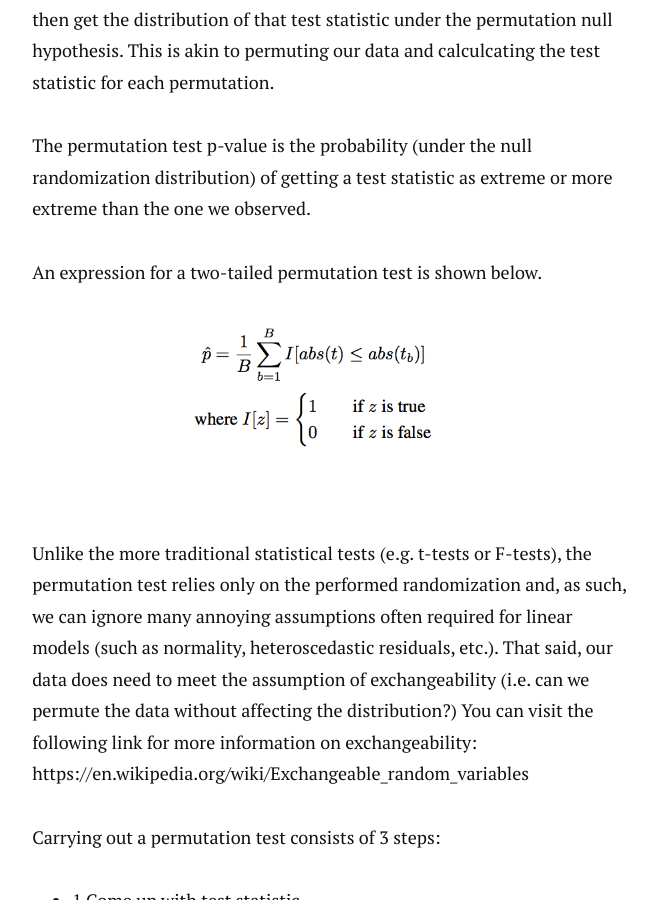
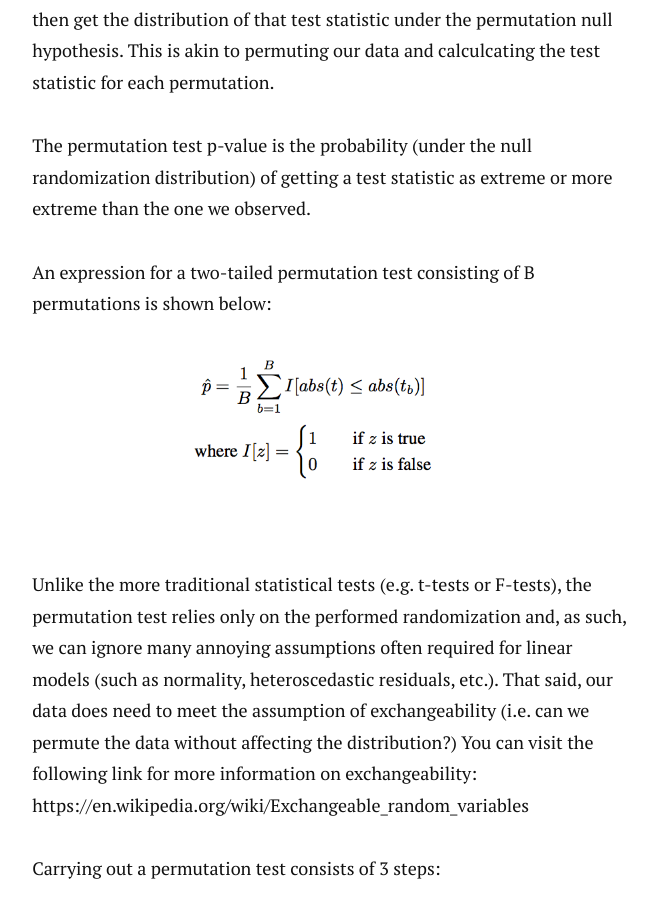
Before and after one commit to jwilber/old_website, a Jekyll site: the page built from _posts/2014-12-15-permutation-test.markdown, in a window 1280 px wide and 900 px high, scrolled down 1381 px. Shown: the whole window, without its empty margins (310-967 px from the left). Built offline with Jekyll 4.4.1, drawn with Linux system fonts in a browser that asks for light colours; nearby versions of some CDN libraries.

Commit message:
Update 2014-12-15-permutation-test.markdown

```diff
--- a/_posts/2014-12-15-permutation-test.markdown
+++ b/_posts/2014-12-15-permutation-test.markdown
@@ -23,7 +23,7 @@ The permutation test p-value is the probability (under the null
 randomization distribution) of getting a test statistic as extreme or
 more extreme than the one we observed.
 
-An expression for a two-tailed permutation test is shown below.
+An expression for a two-tailed permutation test consisting of B permutations is shown below:
 
 <img src="/images/perm.png" />
 
```
